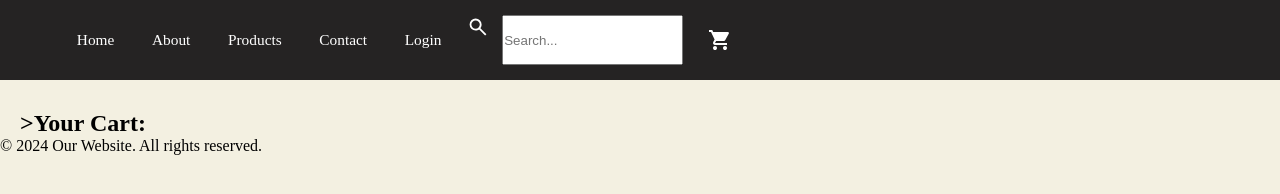
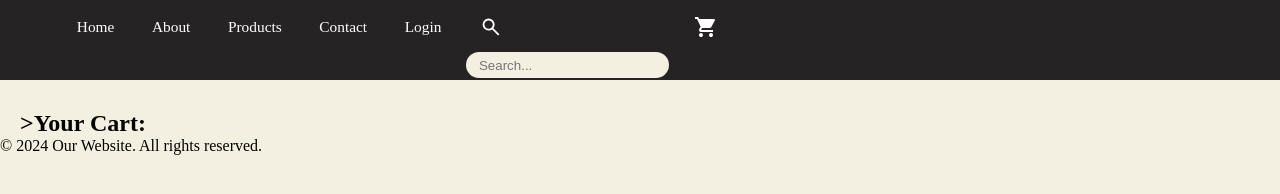
Before and after one commit to Roxas200330/animeWorldWebsite, a plain HTML site: page cart.html in a window 1280 px wide. Drawn offline with Linux system fonts and the light colour scheme.

Commit message:
i changed ages ago i can't remember what is

```diff
--- a/cart.html
+++ b/cart.html
@@ -19,10 +19,10 @@
                 <li class="contact"><a href="contact.html">Contact</a></li>
                 <!--<li class="cart"><a href="cart.html"></a></li>-->
                 <li class="login"><a href="login.html">Login</a></li>
-                <label for="search-input">
+                <li class="search"><label for="search-input">
                     <svg xmlns="http://www.w3.org/2000/svg" height="24px" viewBox="0 -960 960 960" width="24px" fill="white"><path d="M765-144 526-383q-30 22-65.79 34.5-35.79 12.5-76.18 12.5Q284-336 214-406t-70-170q0-100 70-170t170-70q100 0 170 70t70 170.03q0 40.39-12.5 76.18Q599-464 577-434l239 239-51 51ZM384-408q70 0 119-49t49-119q0-70-49-119t-119-49q-70 0-119 49t-49 119q0 70 49 119t119 49Z"/></svg>
                 </label>
-                <input required type="text" name="search" id="search-input" placeholder="Search...">
+                <input required type="text" name="search" id="search-input" placeholder="Search..."></li>
                 <li class="cart"><a href="cart.html">
                     <svg xmlns="http://www.w3.org/2000/svg" height="24px" viewBox="0 -960 960 960" width="24px" fill="currentColor"><path d="M223.5-103.5Q200-127 200-160t23.5-56.5Q247-240 280-240t56.5 23.5Q360-193 360-160t-23.5 56.5Q313-80 280-80t-56.5-23.5Zm400 0Q600-127 600-160t23.5-56.5Q647-240 680-240t56.5 23.5Q760-193 760-160t-23.5 56.5Q713-80 680-80t-56.5-23.5ZM208-800h590q23 0 35 20.5t1 41.5L692-482q-11 20-29.5 31T622-440H324l-44 80h480v80H280q-45 0-68-39.5t-2-78.5l54-98-144-304H40v-80h130l38 80Z"/></svg></a></li>
             </ul>
--- a/styles.css
+++ b/styles.css
@@ -90,6 +90,32 @@ h1{
     border-radius: 10px;
     white-space: nowrap;
     font-size: clamp(12px, 1.2vw, 16px);
+}
+
+.navbar label{
+    height: 50px;
+    padding: clamp(5px, 1vw, 15px);
+    display: flex;
+    margin-left: auto;
+}
+
+.navbar input{
+    border: none;
+    border-radius: 1000px;
+    background-color:rgb(243, 240, 225);
+    padding: 0.8rem;
+    height: 20px;
+    display: flex;
+    justify-content: center;
+    align-content: center;
+}
+
+.navbar input:focus{
+    outline: none;
+}
+
+.navbar label:focus{
+    outline: none;
 }
 
 .navbar a:hover{
```
